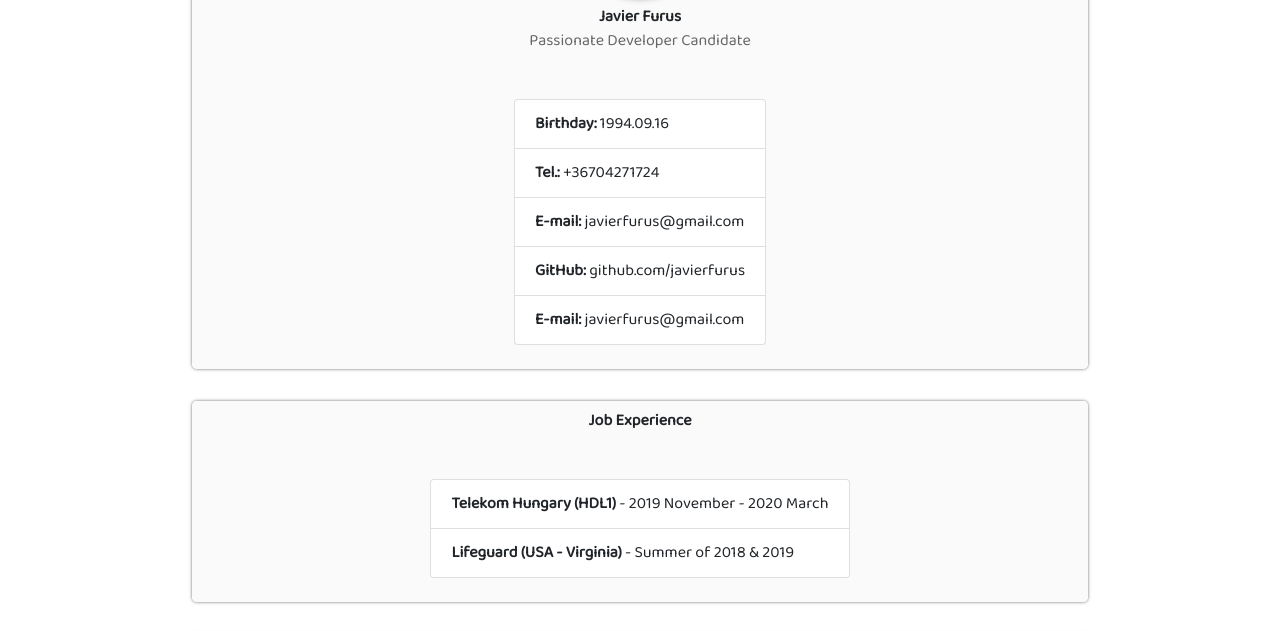
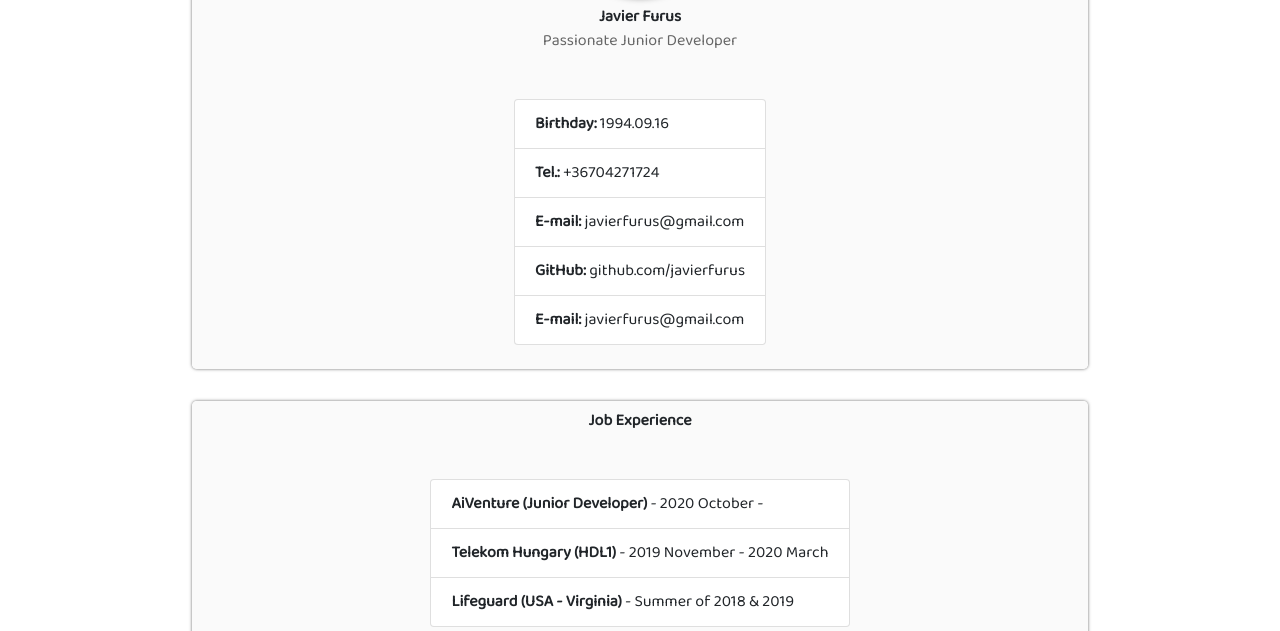
Before and after one commit to javierfurus/javierfurus.github.io, a plain HTML site: page index.html in a window 1280 px wide. Shown: the part 166-797 px from the top of the page. Drawn offline with nearby package versions, Linux system fonts and the light colour scheme.

Commit message:
Update index.html

```diff
--- a/index.html
+++ b/index.html
@@ -38,7 +38,7 @@
             <legend><img src="https://avatars0.githubusercontent.com/u/14946527?s=400&u=6746d0ee2f9d734f91f0497720d5443b15752be4&v=4" alt="" /></legend>
             <article>
               <p class="content-name">Javier Furus</p>
-              <p class="content-name">Passionate Developer Candidate</p>
+              <p class="content-name">Passionate Junior Developer</p>
               <p class="content-text">
                 <ul class="list-group list-group p-2">
                   <li class="list-group-item"><d style="font-weight: bold">Birthday:</d> 1994.09.16</li>
@@ -56,6 +56,7 @@
               <p class="content-name">Job Experience</p>
               <p class="content-text">
                 <ul class="list-group list-group p-2">
+                  <li class="list-group-item"><d style="font-weight: bold">AiVenture (Junior Developer)</d> - 2020 October -  </li>
                   <li class="list-group-item"><d style="font-weight: bold">Telekom Hungary (HDL1)</d> - 2019 November - 2020 March </li>
                   <li class="list-group-item"><d style="font-weight: bold">Lifeguard (USA - Virginia)</d> - Summer of 2018 & 2019</li>
                 </ul>
```
